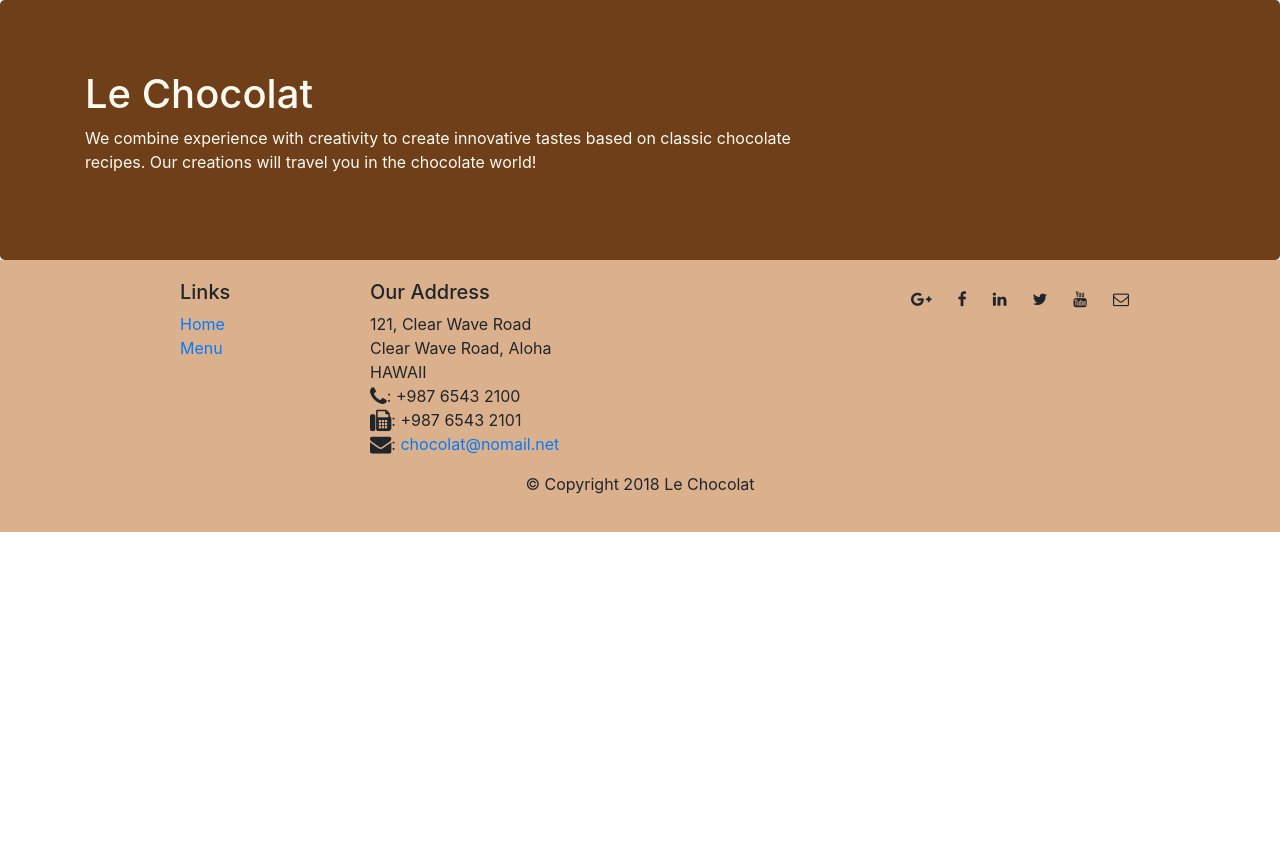
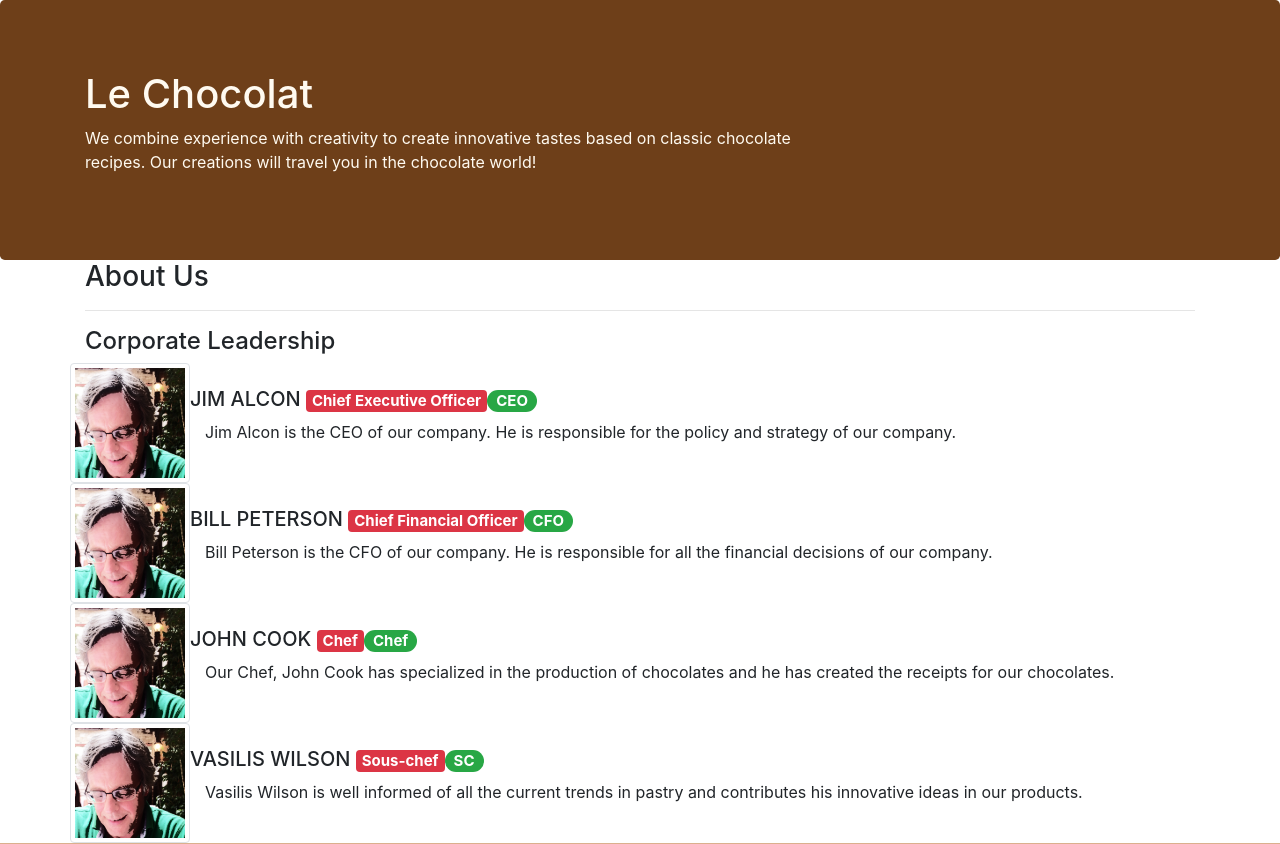
Before and after one commit to sotiriskarageorgopoulos/angularSotiris, an Angular app: page /about in a window 1280 px wide. Before the commit this address led to /. Shown: the top 844 px of the page. Before the commit the page ends 800 px from the top, so only its background shows below. Built offline with nearby package versions, Linux system fonts and the light colour scheme.

Commit message:
Assignment 13

```diff
--- a/src/app/about/about.component.html
+++ b/src/app/about/about.component.html
@@ -1,3 +1,24 @@
-<p>
-  about works!
-</p>
+<div class="container">
+  <div class="row ">
+    <div class="col-12">
+      <h3>About Us</h3>
+      <hr>
+    </div>
+ </div>
+ <div class="row " >
+    <h4 class="col-12">Corporate Leadership</h4>
+    <div class="media" *ngFor="let leader of leaders">
+      <img class=" img-thumbnail align-self-end"
+        src={{leader.image}} alt={{leader.name}}>
+        <div class="media-body">
+          <h5 class="mt-4">{{leader.name | uppercase}}
+            <span class="badge badge-danger">{{leader.designation}}</span>
+            <span class="badge badge-pill badge-success">{{leader.abbr}}</span>
+          </h5>
+          <p class="col d-none d-sm-block">
+            {{leader.description }}
+          </p>
+        </div>
+   </div>
+</div>
+</div>
--- a/src/app/about/about.component.ts
+++ b/src/app/about/about.component.ts
@@ -1,4 +1,6 @@
 import { Component, OnInit } from '@angular/core';
+import {LeadersService} from '../leader/leaders.service';
+import { Leaders } from '../shared/leader';
 
 @Component({
   selector: 'app-about',
@@ -7,9 +9,13 @@
 })
 export class AboutComponent implements OnInit {
 
-  constructor() { }
+   leaders : Leaders[];
+   selectedLeaders : Leaders;
+
+  constructor(private LeadersService: LeadersService) { }
 
   ngOnInit() {
+    this.leaders = this.LeadersService.getLeaders();
   }
 
 }
--- a/src/app/app.module.ts
+++ b/src/app/app.module.ts
@@ -9,6 +9,7 @@
 import { AboutComponent } from './about/about.component';
 import { HomeComponent } from './home/home.component';
 import { AppRoutingModule } from './app-routing/app-routing.module';
+import {LeadersService} from './leader/leaders.service';
 
 @NgModule({
   declarations: [
@@ -23,7 +24,7 @@
     BrowserModule,
     AppRoutingModule
   ],
-  providers: [DishService],
+  providers: [DishService,LeadersService],
   bootstrap: [AppComponent]
 })
 export class AppModule { }
--- a/src/app/footer/footer.component.html
+++ b/src/app/footer/footer.component.html
@@ -6,6 +6,7 @@
               <ul class="list-unstyled">
                     <li><a routerLink="/home" >Home</a></li>
                     <li><a routerLink="/menu" >Menu</a></li>
+                    <li><a routerLink="/about">About Us</a></li>
               </ul>
           </div>
           <div class="col-6 col-sm-5"> <!--adress-->
--- /dev/null
+++ b/src/app/leader/leaders.service.ts
@@ -0,0 +1,13 @@
+import { Injectable } from '@angular/core';
+import { Leaders } from '../shared/leader';
+import { LEADERS} from '../shared/leaders';
+
+@Injectable()
+export class LeadersService {
+
+  constructor() { }
+
+  getLeaders(): Leaders[] {
+     return LEADERS;
+  }
+}
--- a/src/app/routes.ts
+++ b/src/app/routes.ts
@@ -6,6 +6,7 @@
 export const routes: Routes = [
   { path: 'home', component: HomeComponent },
   { path: 'menu', component: MenuComponent },
+  { path: 'about', component: AboutComponent},
   { path: '', redirectTo: '/home', pathMatch: 'full' },
   { path: 'dishdetail/:id', component: DishdetailComponent }
 ];
--- /dev/null
+++ b/src/app/shared/leader.ts
@@ -0,0 +1,9 @@
+export class Leaders{
+    id:number;
+    name:string;
+    image:string;
+    designation:string;
+    abbr:string;
+    featured:boolean;
+    description:string;
+}
--- /dev/null
+++ b/src/app/shared/leaders.ts
@@ -0,0 +1,40 @@
+import {Leaders} from './leader';
+
+export const LEADERS: Leaders[] = [
+    {
+      id: 0,
+      name: 'Jim Alcon',
+      image: '/assets/images/cartoonVasilis.png',
+      designation: ' Chief Executive Officer ',
+      abbr: 'CEO',
+      featured: false,
+      description: 'Jim Alcon is the CEO of our company. He is responsible for the policy and strategy of our company.'
+    },
+    {
+      id: 1,
+      name: ' Bill Peterson ',
+      image: '/assets/images/cartoonVasilis.png',
+      designation: ' Chief Financial Officer ',
+      abbr: 'CFO',
+      featured: false,
+      description: 'Bill Peterson is the CFO of our company. He is responsible for all the financial decisions of our company.'
+    },
+    {
+      id: 2,
+      name: 'John Cook',
+      image: '/assets/images/cartoonVasilis.png',
+      designation: 'Chef',
+      abbr: 'Chef',
+      featured: false,
+      description: 'Our Chef, John Cook has specialized in the production of chocolates and he has created the receipts for our chocolates.'
+    },
+    {
+      id: 3,
+      name: 'Vasilis Wilson',
+      image: '/assets/images/cartoonVasilis.png',
+      designation: 'Sous-chef',
+      abbr: 'SC',
+      featured: true,
+      description: 'Vasilis Wilson is well informed of all the current trends in pastry and contributes his innovative ideas in our products.'
+    }
+  ];
```
Also changed, not shown: 1 other file (tests, documents, lock files or other folders).
